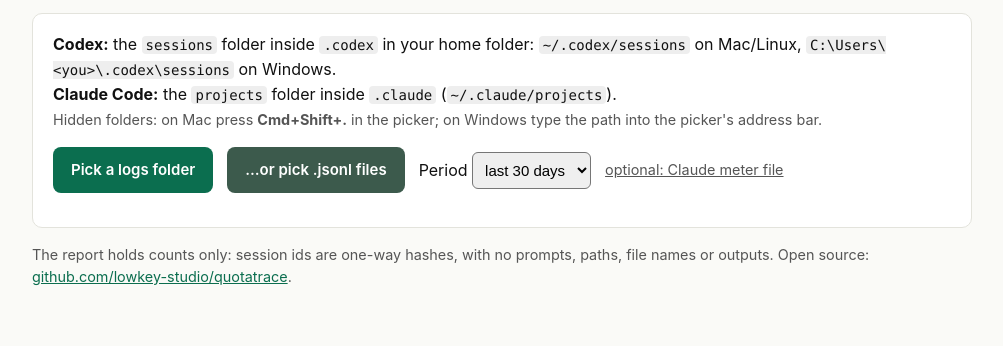
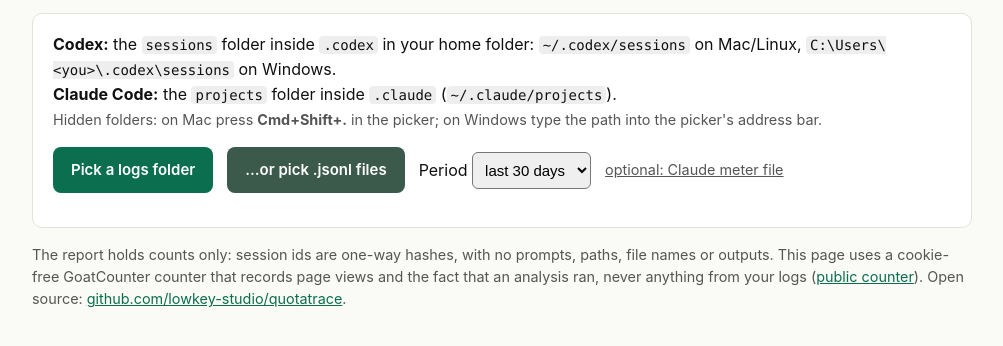
Before and after one commit to lowkey-studio/quotatrace, a website: page docs/app.html in a window 1280 px wide. Shown: the part 192-538 px from the top of the page, without its empty margins (138-1141 px from the left). Drawn offline with Linux system fonts and the light colour scheme.

Commit message:
app: disclose counter

```diff
--- a/docs/app.html
+++ b/docs/app.html
@@ -47,7 +47,7 @@
 <div id="cta" class="card cta" style="display:none">
 <b>Want a person to read this?</b> QuotaTrace Review ($19): email the downloaded report to quotatrace@appin60.com and get back the causes, ranked fixes for your setup and, if the numbers support it, a ready-to-send support ticket, within 6 hours. <a href="./#review">Details and checkout</a>.
 </div>
-<p class="small">The report holds counts only: session ids are one-way hashes, with no prompts, paths, file names or outputs. Open source: <a href="https://github.com/lowkey-studio/quotatrace">github.com/lowkey-studio/quotatrace</a>.</p>
+<p class="small">The report holds counts only: session ids are one-way hashes, with no prompts, paths, file names or outputs. This page uses a cookie-free GoatCounter counter that records page views and the fact that an analysis ran, never anything from your logs (<a href="https://quotatrace.goatcounter.com/">public counter</a>). Open source: <a href="https://github.com/lowkey-studio/quotatrace">github.com/lowkey-studio/quotatrace</a>.</p>
 </main>
 <script type="module">
 import { configure, analyseCodex, quotaAnalysis, analyseClaude, buildReport } from './core.mjs';
```
